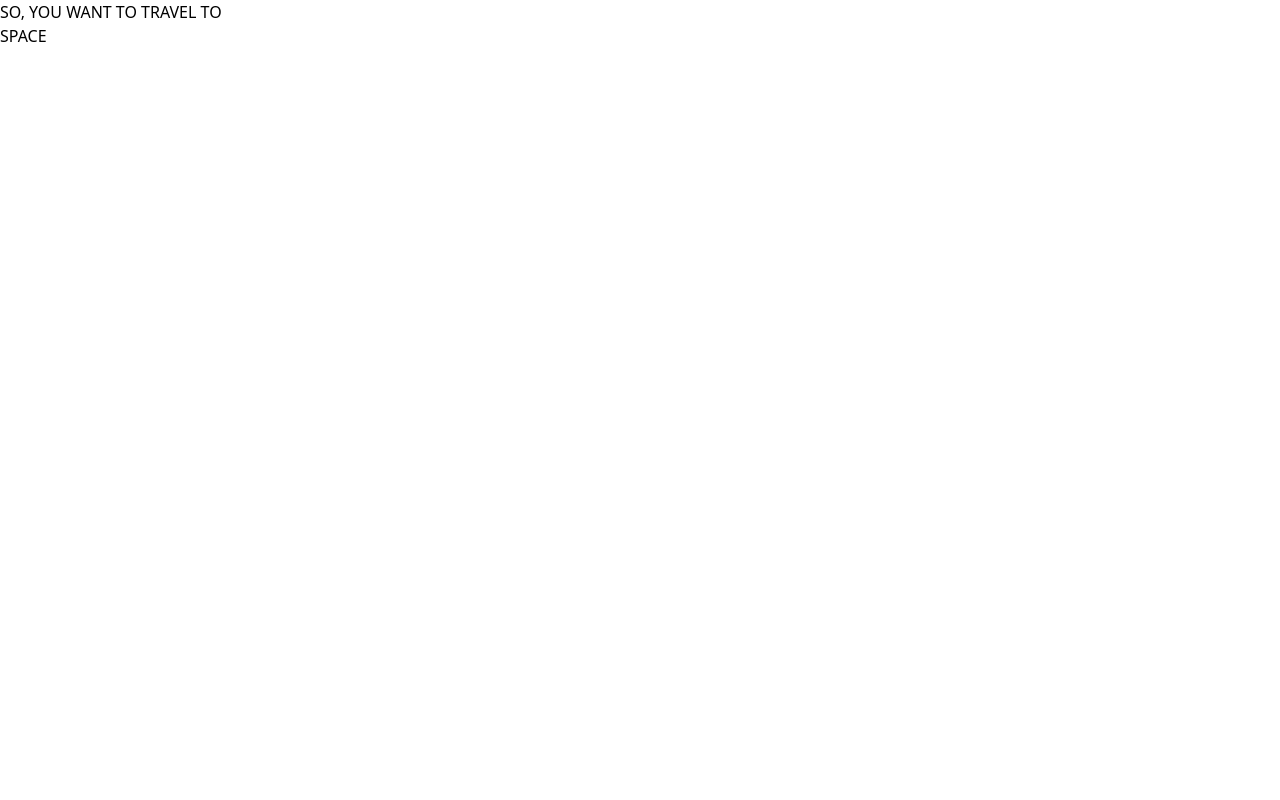
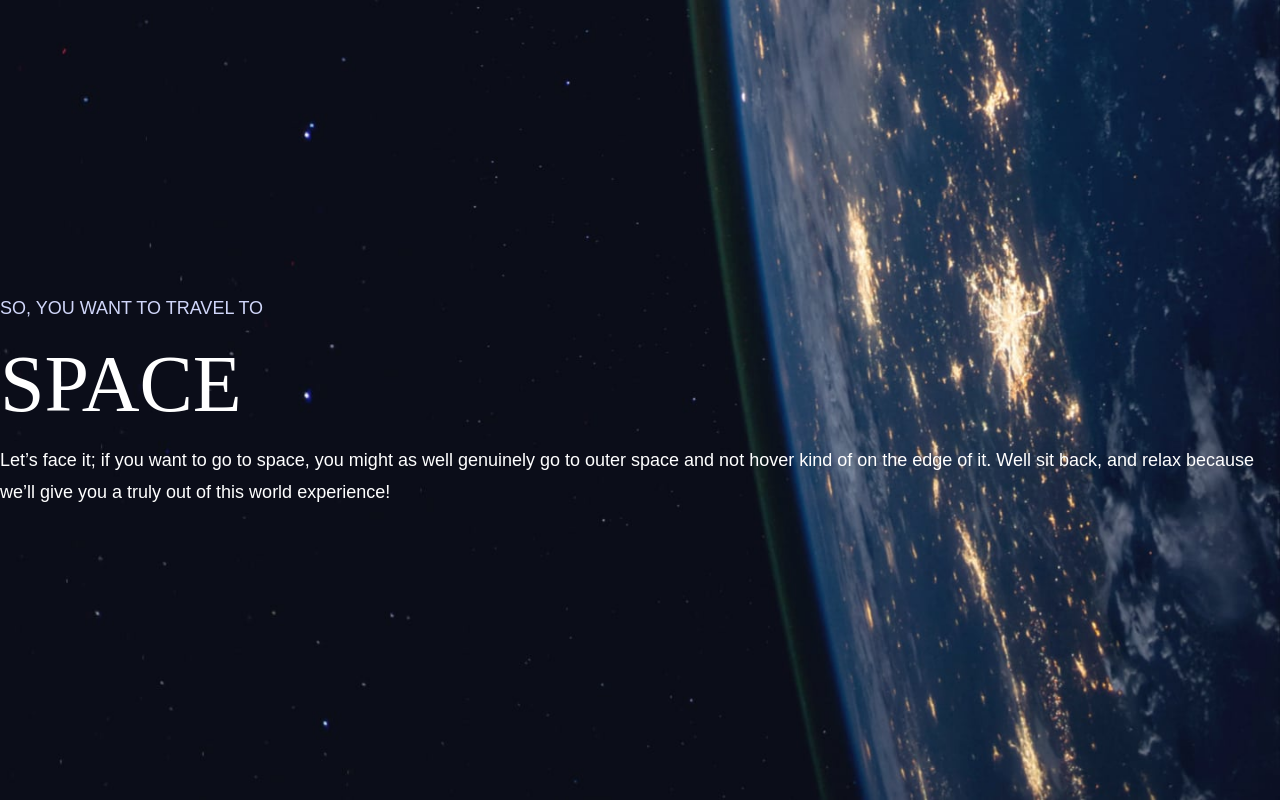
Before and after one commit to esyef/space-tourism-website, a React (Vite) app: page / in a window 1280 px wide. Built offline with nearby package versions, Linux system fonts and the light colour scheme.

Commit message:
feat: add styles for bg images by homepage and add content jsx into home

```diff
--- a/src/index.css
+++ b/src/index.css
@@ -3,6 +3,7 @@
 @tailwind utilities;
 
 @layer components {
+  /* design system */
   .heading-1 {
     @apply font-bellefair text-3xl font-normal;
   }
@@ -38,4 +39,24 @@
   .body {
     @apply font-barlow text-body;
   }
+
 }
+
+  /* backgrounds images */
+  .bg-home {
+    background-image: url('./assets/home/background-home-mobile.jpg');
+    background-repeat: no-repeat;
+    background-size: cover;
+  }
+
+  @media screen and (min-width: 768px) {
+    .bg-home {
+      background-image: url('./assets/home/background-home-tablet.jpg');
+    }
+  }
+
+  @media screen and (min-width: 1280px) {
+    .bg-home {
+      background-image: url('./assets/home/background-home-desktop.jpg');
+    }
+  }
--- a/src/pages/home/Home.jsx
+++ b/src/pages/home/Home.jsx
@@ -1,8 +1,11 @@
 const Home = () => {
   return (
-    <main>
-      <h2 className=''>SO, YOU WANT TO TRAVEL TO</h2>
-      <h1>SPACE</h1>
+    <main className='bg-home h-screen grid place-content-center'>
+      <h2 className='body text-periwinkleBlue'>SO, YOU WANT TO TRAVEL TO</h2>
+      <h1 className='text-[80px] text-white font-bellefair'>SPACE</h1>
+      <p className="body text-white">
+        Let’s face it; if you want to go to space, you might as well genuinely go to outer space and not hover kind of on the edge of it. Well sit back, and relax because we’ll give you a truly out of this world experience!
+      </p>
     </main>
   )
 }
```
